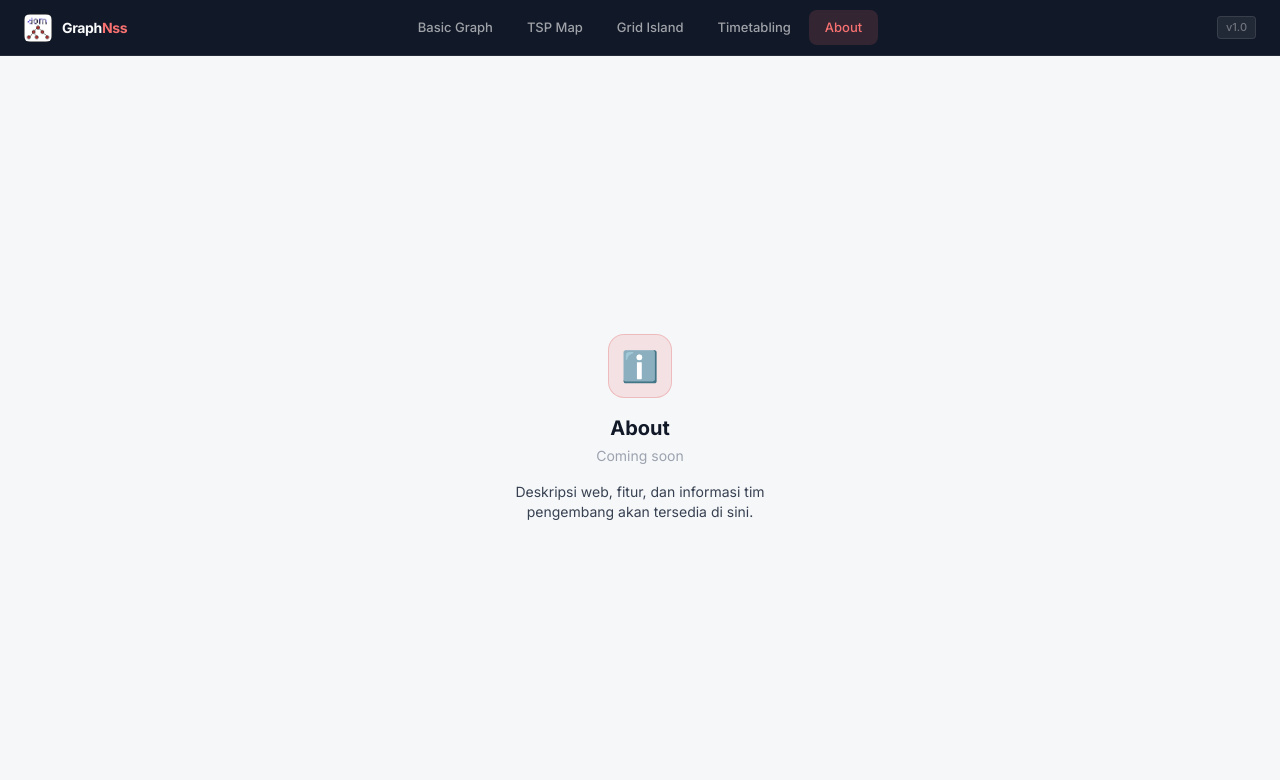
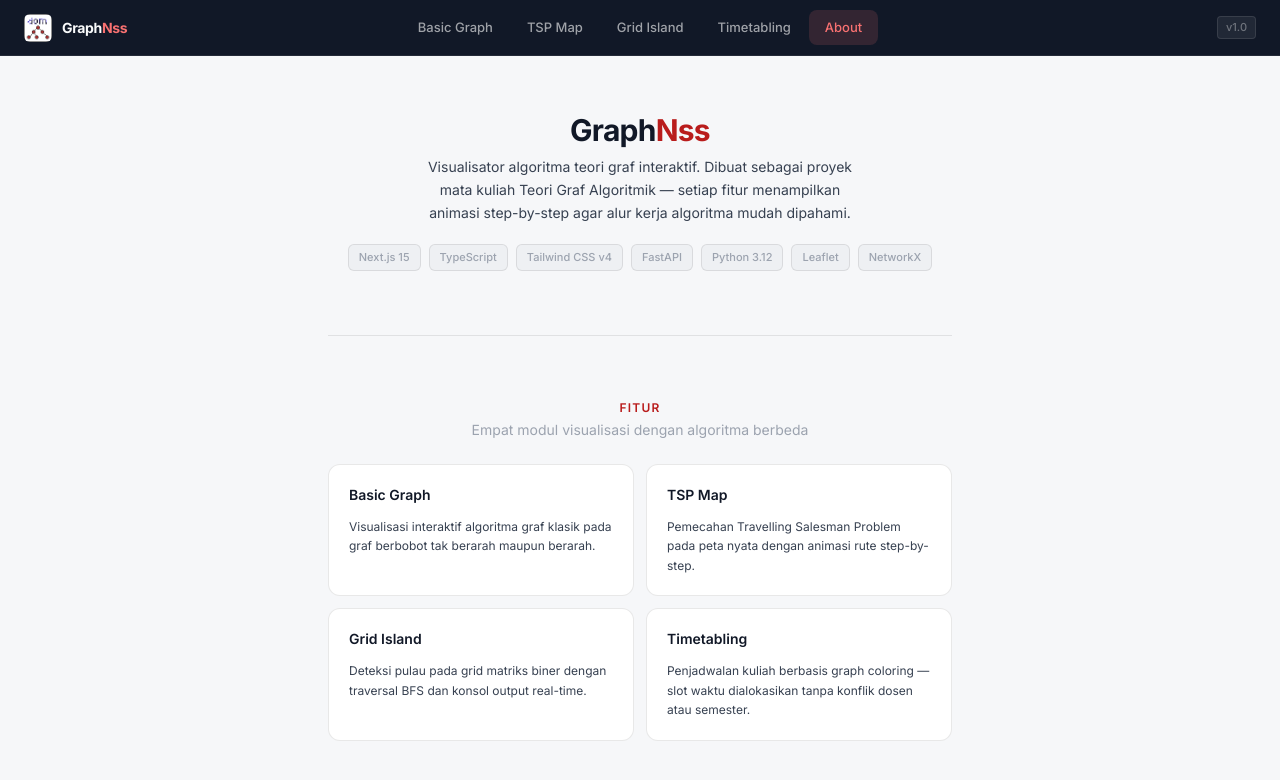
Before and after one commit to Valz0504/GraphNss, a Next.js app in the folder frontend/: page /about in a window 1280 px wide. Shown: the top 780 px of the page. Built offline with nearby package versions, Linux system fonts and the light colour scheme.

Commit message:
feat(frontend): add about page with team section and member photo

```diff
--- a/frontend/src/app/about/page.tsx
+++ b/frontend/src/app/about/page.tsx
@@ -1,25 +1,8 @@
 import type { Metadata } from "next";
+import AboutShell from "@/components/about/AboutShell";
 
 export const metadata: Metadata = { title: "About" };
 
 export default function AboutPage() {
-  return (
-    <div className="flex h-full items-center justify-center" style={{ background: "var(--bg-base)" }}>
-      <div className="flex flex-col items-center gap-4 text-center">
-        <div
-          className="flex h-16 w-16 items-center justify-center rounded-2xl text-3xl"
-          style={{ background: "rgba(220,38,38,0.1)", border: "1px solid rgba(220,38,38,0.2)" }}
-        >
-          ℹ️
-        </div>
-        <div>
-          <h1 className="text-xl font-bold" style={{ color: "var(--text-base)" }}>About</h1>
-          <p className="mt-1 text-sm" style={{ color: "var(--text-muted)" }}>Coming soon</p>
-        </div>
-        <p className="max-w-xs text-sm" style={{ color: "var(--text-subtle)" }}>
-          Deskripsi web, fitur, dan informasi tim pengembang akan tersedia di sini.
-        </p>
-      </div>
-    </div>
-  );
+  return <AboutShell />;
 }
--- /dev/null
+++ b/frontend/src/components/about/AboutShell.tsx
@@ -0,0 +1,172 @@
+import Image from "next/image";
+
+const FEATURES = [
+  {
+    label: "Basic Graph",
+    algorithms: ["DFS", "BFS", "Dijkstra", "Prim MST", "Kruskal MST", "Ford-Fulkerson", "Hungarian"],
+    description: "Visualisasi interaktif algoritma graf klasik pada graf berbobot tak berarah maupun berarah.",
+  },
+  {
+    label: "TSP Map",
+    algorithms: ["Nearest Neighbour", "Christofides"],
+    description: "Pemecahan Travelling Salesman Problem pada peta nyata dengan animasi rute step-by-step.",
+  },
+  {
+    label: "Grid Island",
+    algorithms: ["BFS Flood-fill"],
+    description: "Deteksi pulau pada grid matriks biner dengan traversal BFS dan konsol output real-time.",
+  },
+  {
+    label: "Timetabling",
+    algorithms: ["DSATUR", "Welsh-Powell"],
+    description: "Penjadwalan kuliah berbasis graph coloring — slot waktu dialokasikan tanpa konflik dosen atau semester.",
+  },
+] as const;
+
+const TECH = ["Next.js 15", "TypeScript", "Tailwind CSS v4", "FastAPI", "Python 3.12", "Leaflet", "NetworkX"] as const;
+
+const MEMBERS = [
+  { name: "Emilio Justin", nim: "13524043", photo: "/emilio.jpeg" },
+  { name: "Tria Sania Oktavia", nim: "10122036", photo: null },
+] as const;
+
+export default function AboutShell() {
+  return (
+    <div className="h-full overflow-y-auto" style={{ background: "var(--bg-base)" }}>
+      <div className="mx-auto max-w-2xl px-6 py-14 flex flex-col gap-16">
+
+        {/* ── Hero ── */}
+        <section className="flex flex-col items-center gap-5 text-center">
+          <div className="flex flex-col gap-2">
+            <h1 className="text-3xl font-bold tracking-tight" style={{ color: "var(--text-base)" }}>
+              Graph<span style={{ color: "var(--primary-light)" }}>Nss</span>
+            </h1>
+            <p className="text-sm leading-relaxed max-w-md" style={{ color: "var(--text-subtle)" }}>
+              Visualisator algoritma teori graf interaktif. Dibuat sebagai proyek mata kuliah
+              Teori Graf Algoritmik — setiap fitur menampilkan animasi step-by-step agar
+              alur kerja algoritma mudah dipahami.
+            </p>
+          </div>
+
+          {/* Tech badges */}
+          <div className="flex flex-wrap justify-center gap-2">
+            {TECH.map((t) => (
+              <span
+                key={t}
+                className="rounded-md px-2.5 py-1 text-[11px] font-medium"
+                style={{
+                  background: "var(--bg-raised)",
+                  border: "1px solid var(--border)",
+                  color: "var(--text-muted)",
+                }}
+              >
+                {t}
+              </span>
+            ))}
+          </div>
+        </section>
+
+        {/* ── Divider ── */}
+        <div style={{ height: 1, background: "var(--border)" }} />
+
+        {/* ── Features ── */}
+        <section className="flex flex-col items-center gap-6">
+          <div className="flex flex-col items-center gap-1 text-center">
+            <h2 className="text-xs font-semibold uppercase tracking-widest" style={{ color: "var(--primary-light)" }}>
+              Fitur
+            </h2>
+            <p className="text-sm" style={{ color: "var(--text-muted)" }}>
+              Empat modul visualisasi dengan algoritma berbeda
+            </p>
+          </div>
+
+          <div className="grid grid-cols-1 sm:grid-cols-2 gap-3 w-full">
+            {FEATURES.map((f) => (
+              <div
+                key={f.label}
+                className="flex flex-col gap-3 rounded-xl p-5"
+                style={{
+                  background: "var(--bg-surface)",
+                  border: "1px solid var(--border)",
+                }}
+              >
+                <span className="text-sm font-semibold" style={{ color: "var(--text-base)" }}>
+                  {f.label}
+                </span>
+                <p className="text-xs leading-relaxed" style={{ color: "var(--text-subtle)" }}>
+                  {f.description}
+                </p>
+              </div>
+            ))}
+          </div>
+        </section>
+
+        {/* ── Divider ── */}
+        <div style={{ height: 1, background: "var(--border)" }} />
+
+        {/* ── Team ── */}
+        <section className="flex flex-col items-center gap-6">
+          <div className="flex flex-col items-center gap-1 text-center">
+            <h2 className="text-xs font-semibold uppercase tracking-widest" style={{ color: "var(--primary-light)" }}>
+              Tim Pengembang
+            </h2>
+            <p className="text-sm" style={{ color: "var(--text-muted)" }}>
+              Proyek Teori Graf Algoritmik
+            </p>
+          </div>
+
+          <div className="grid grid-cols-1 sm:grid-cols-2 gap-4 w-full">
+            {MEMBERS.map((m) => (
+              <div
+                key={m.nim}
+                className="flex flex-col items-center gap-4 rounded-xl py-8 px-6"
+                style={{
+                  background: "var(--bg-surface)",
+                  border: "1px solid var(--border)",
+                }}
+              >
+                {/* Photo */}
+                {m.photo ? (
+                  <Image
+                    src={m.photo}
+                    alt={m.name}
+                    width={112}
+                    height={112}
+                    className="rounded-full object-cover"
+                    style={{ border: "2px solid var(--border-strong)" }}
+                    unoptimized
+                  />
+                ) : (
+                  <div
+                    className="h-28 w-28 rounded-full flex items-center justify-center text-xs"
+                    style={{
+                      background: "var(--bg-raised)",
+                      border: "2px dashed var(--border-strong)",
+                      color: "var(--text-muted)",
+                    }}
+                  >
+                    foto
+                  </div>
+                )}
+                <div className="flex flex-col items-center gap-1 text-center">
+                  <span className="text-sm font-semibold" style={{ color: "var(--text-base)" }}>
+                    {m.name}
+                  </span>
+                  <span className="text-xs font-mono" style={{ color: "var(--text-muted)" }}>
+                    {m.nim}
+                  </span>
+                </div>
+              </div>
+            ))}
+          </div>
+        </section>
+
+        {/* ── Footer note ── */}
+        <p className="text-center text-[11px]" style={{ color: "var(--text-muted)" }}>
+          GraphNss v1.0 — Institut Teknologi Bandung
+        </p>
+
+      </div>
+    </div>
+  );
+}
```
Also changed, not shown: frontend/public/emilio.jpeg (added).
